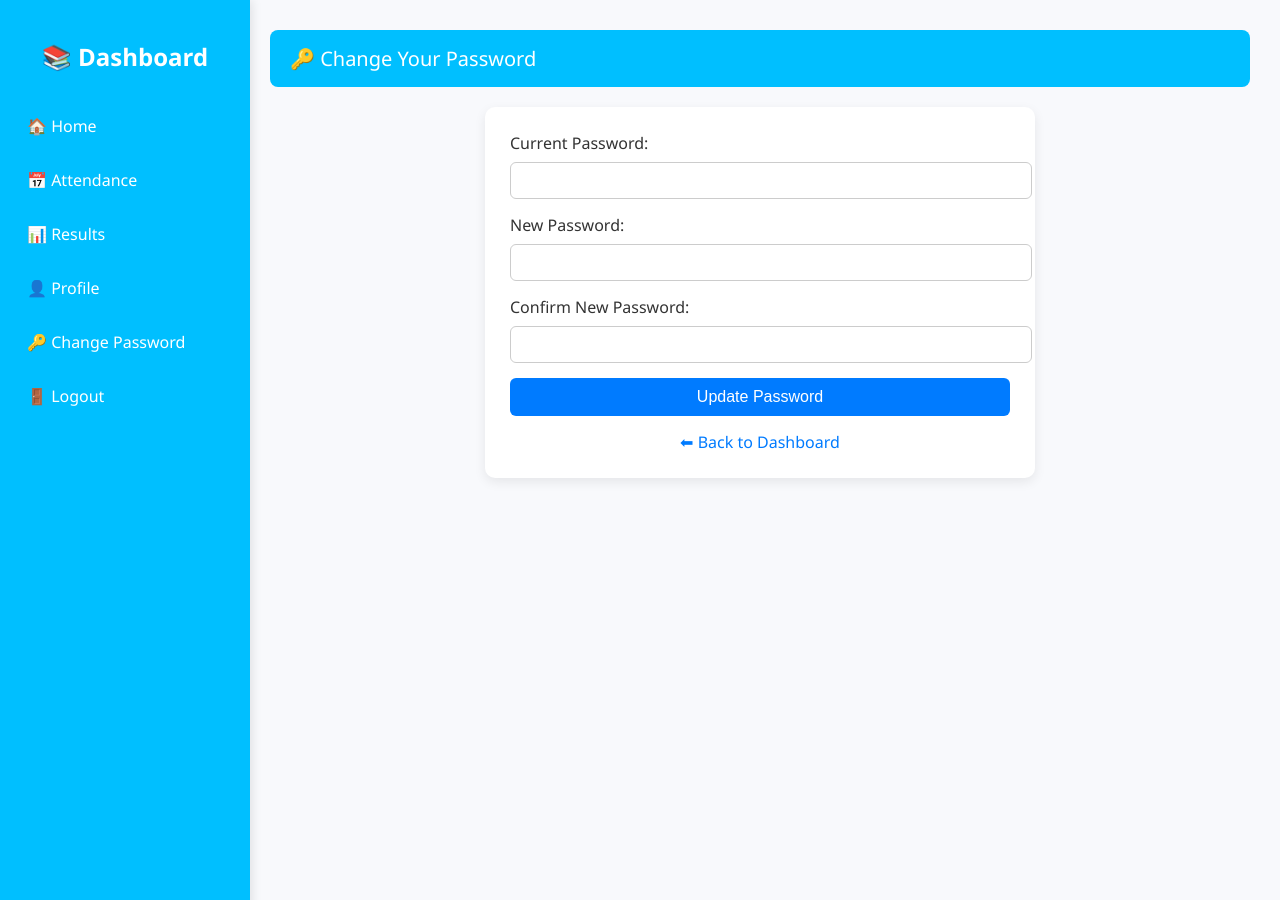
After one commit to SujalChhetrikarki/Student_Management_System, a PHP site: page /Students/change_password.php in a window 1280 px wide. The commit adds this page. Run offline with PHP 8.4, Linux system fonts and the light colour scheme; the visitor is signed in with stand-in values (Sample User, id 1).

Commit message:
10/9/2025

```diff
--- a/Students/attendance.php
+++ b/Students/attendance.php
@@ -134,6 +134,7 @@ a {
         <a href="attendance.php">📅 Attendance</a>
         <a href="results.php">📊 Results</a>
         <a href="profile.php">👤 Profile</a>
+        <a href="change_password.php">🔑 Change Password</a>
         <a href="logout.php" class="logout">🚪 Logout</a>
     </div>
 
--- /dev/null
+++ b/Students/change_password.php
@@ -0,0 +1,201 @@
+<?php
+session_start();
+if (!isset($_SESSION['student_id'])) {
+    header("Location: student_login.php");
+    exit;
+}
+
+include '../Database/db_connect.php';
+
+$message = "";
+
+if ($_SERVER["REQUEST_METHOD"] == "POST") {
+    $current = $_POST['current_password'];
+    $new = $_POST['new_password'];
+    $confirm = $_POST['confirm_password'];
+
+    // Fetch current password
+    $stmt = $conn->prepare("SELECT password FROM students WHERE student_id = ?");
+    $stmt->bind_param("s", $_SESSION['student_id']);
+    $stmt->execute();
+    $stmt->bind_result($hashed);
+    $stmt->fetch();
+    $stmt->close();
+
+    if (!password_verify($current, $hashed)) {
+        $message = "❌ Current password is incorrect!";
+    } elseif ($new !== $confirm) {
+        $message = "⚠ New passwords do not match!";
+    } else {
+        $new_hash = password_hash($new, PASSWORD_DEFAULT);
+        $update = $conn->prepare("UPDATE students SET password = ? WHERE student_id = ?");
+        $update->bind_param("ss", $new_hash, $_SESSION['student_id']);
+        if ($update->execute()) {
+            $message = "✅ Password changed successfully!";
+        } else {
+            $message = "❌ Error updating password.";
+        }
+        $update->close();
+    }
+}
+
+$conn->close();
+?>
+<!DOCTYPE html>
+<html lang="en">
+<head>
+    <meta charset="UTF-8">
+    <title>Change Password</title>
+    <style>
+        body {
+            margin: 0;
+            font-family: 'Segoe UI', sans-serif;
+            background: #f8f9fc;
+            color: #333;
+        }
+        .sidebar {
+            width: 220px;
+            background: #00bfff;
+            height: 100vh;
+            position: fixed;
+            top: 0; left: 0;
+            padding: 20px 15px;
+            box-shadow: 2px 0 10px rgba(0,0,0,0.1);
+        }
+        .sidebar h2 {
+            color: #fff;
+            text-align: center;
+            margin-bottom: 30px;
+        }
+        .sidebar a {
+            display: block;
+            color: #fff;
+            padding: 12px;
+            margin: 8px 0;
+            text-decoration: none;
+            border-radius: 6px;
+            transition: background 0.3s;
+        }
+        .sidebar a:hover {
+            background: rgba(255,255,255,0.2);
+        }
+
+        .main {
+            margin-left: 240px;
+            padding: 30px;
+        }
+
+        .header {
+            background: #00bfff;
+            color: #fff;
+            padding: 15px 20px;
+            border-radius: 8px;
+            font-size: 20px;
+            margin-bottom: 20px;
+        }
+
+        .card {
+            background: #fff;
+            border-radius: 10px;
+            padding: 25px;
+            box-shadow: 0 4px 12px rgba(0,0,0,0.08);
+            max-width: 500px;
+            margin: auto;
+        }
+
+        h2 {
+            color: #007bff;
+            text-align: center;
+            margin-bottom: 25px;
+        }
+
+        label {
+            display: block;
+            margin-bottom: 8px;
+            color: #333;
+            font-weight: 500;
+        }
+
+        input {
+            width: 100%;
+            padding: 10px;
+            margin-bottom: 15px;
+            border-radius: 6px;
+            border: 1px solid #ccc;
+        }
+
+        button {
+            width: 100%;
+            background: #007bff;
+            color: white;
+            padding: 10px;
+            border: none;
+            border-radius: 6px;
+            font-size: 16px;
+            cursor: pointer;
+        }
+
+        button:hover {
+            background: #0056b3;
+        }
+
+        .msg {
+            text-align: center;
+            margin-bottom: 15px;
+            color: #d9534f;
+        }
+
+        .success {
+            color: green;
+        }
+
+        a.back-link {
+            text-decoration: none;
+            color: #007bff;
+            display: block;
+            text-align: center;
+            margin-top: 15px;
+        }
+    </style>
+</head>
+<body>
+    <!-- Sidebar -->
+    <div class="sidebar">
+        <h2>📚 Dashboard</h2>
+        <a href="student_dashboard.php">🏠 Home</a>
+        <a href="attendance.php">📅 Attendance</a>
+        <a href="results.php">📊 Results</a>
+        <a href="profile.php">👤 Profile</a>
+        <a href="change_password.php">🔑 Change Password</a>
+        <a href="logout.php" class="logout">🚪 Logout</a>
+    </div>
+
+    <!-- Main Content -->
+    <div class="main">
+        <div class="header">🔑 Change Your Password</div>
+
+        <div class="card">
+            <?php if ($message): ?>
+                <div class="msg <?php echo (strpos($message, '✅') !== false) ? 'success' : ''; ?>">
+                    <?php echo htmlspecialchars($message); ?>
+                </div>
+            <?php endif; ?>
+
+            <form method="post">
+                <label>Current Password:</label>
+                <input type="password" name="current_password" required>
+
+                <label>New Password:</label>
+                <input type="password" name="new_password" required>
+
+                <label>Confirm New Password:</label>
+                <input type="password" name="confirm_password" required>
+
+                <button type="submit">Update Password</button>
+            </form>
+
+            <a class="back-link" href="student_dashboard.php">⬅ Back to Dashboard</a>
+        </div>
+    </div>
+</body>
+</html>
--- a/Students/profile.php
+++ b/Students/profile.php
@@ -161,6 +161,7 @@ th {
         <a href="attendance.php">📅 Attendance</a>
         <a href="results.php">📊 Results</a>
         <a href="profile.php">👤 Profile</a>
+        <a href="change_password.php">🔑 Change Password</a>
         <a href="logout.php">🚪 Logout</a>
     </div>
 
--- a/Teachers/teacher_dashboard.php
+++ b/Teachers/teacher_dashboard.php
@@ -158,7 +158,7 @@ header h1 {
 <body>
 
 <header>
-    <h1>👨‍🏫 Teacher Dashboard</h1>
+    <h1>Teacher Dashboard</h1>
     <a href="logout.php" class="logout-btn">Logout</a>
 </header>
 
@@ -259,7 +259,9 @@ header h1 {
         <p>No subjects assigned yet.</p>
     <?php endif; ?>
 </div>
-
+<td>
+    <a class="btn" href="change_password.php">Change Password</a>
+</td>
 </div>
 </body>
 </html>
```
Also changed, not shown: Admin/Manage_student/edit_student.php (+17 -14 lines), Admin/admin.php (+21 -2 lines), Admin/verify_admin_code.php (added, +22 -0 lines), Students/results.php (+57 -5 lines), Students/student_dashboard.php (+6 -6 lines), Teachers/add_marks.php (+44 -34 lines), Teachers/change_password.php (added, +178 -0 lines), Teachers/manage_attendance.php (+66 -44 lines), Teachers/view_students.php (+10 -5 lines).
